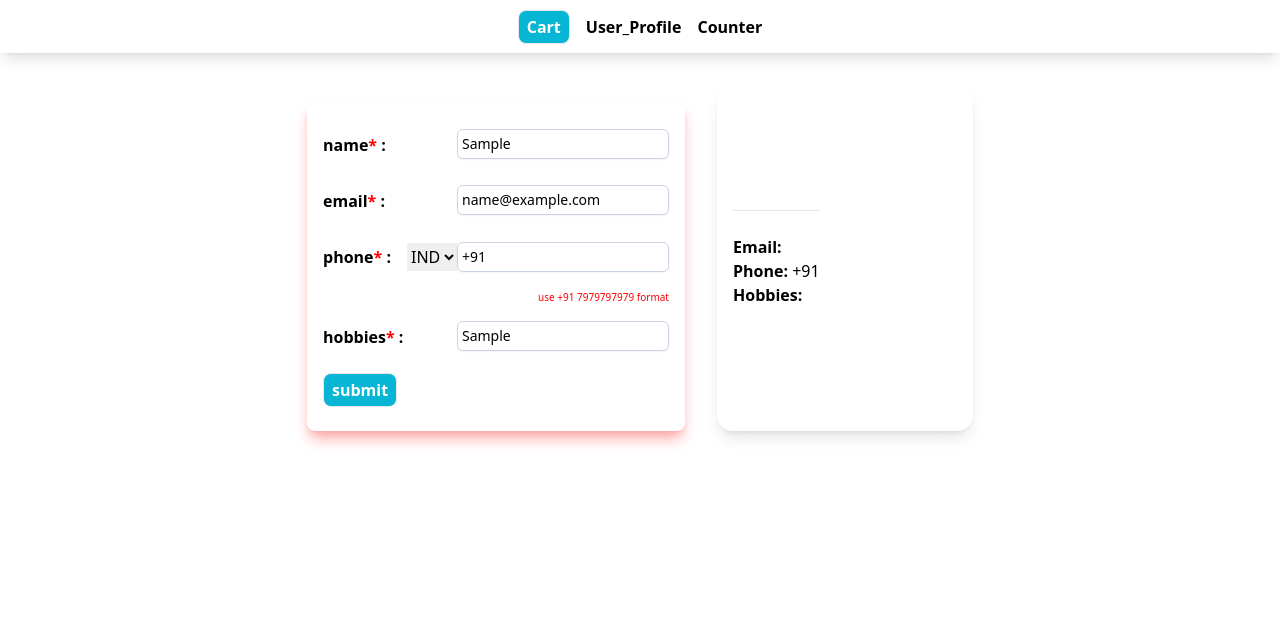
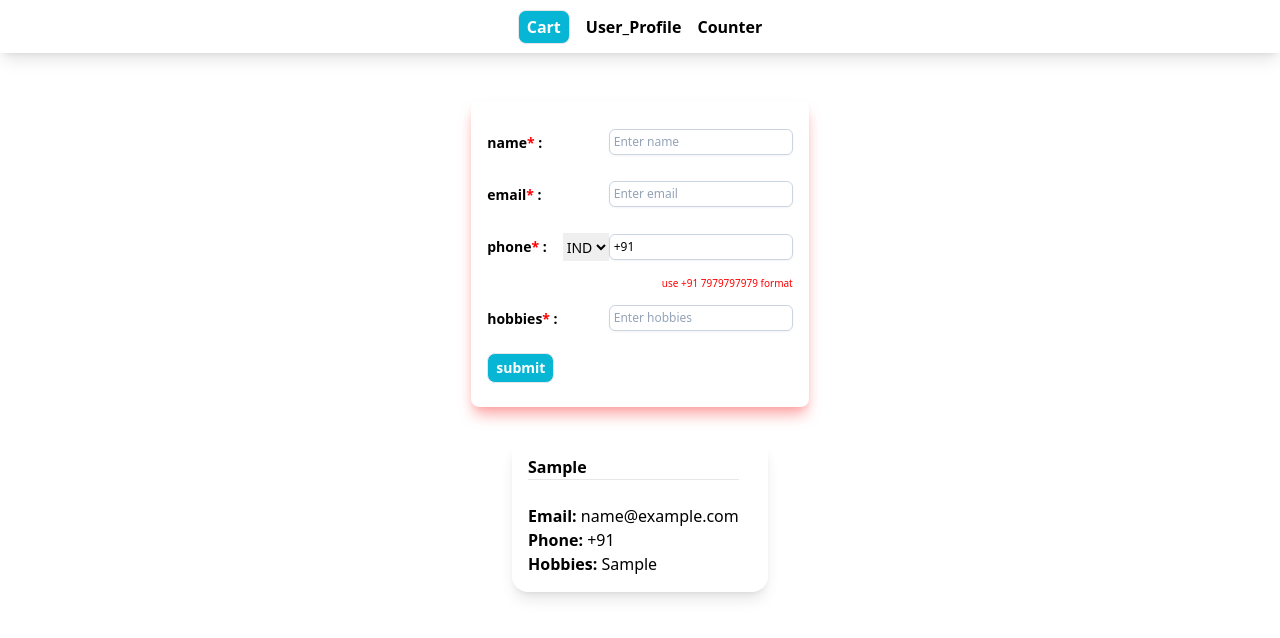
Before and after one commit to satishIllumina/ReactAssignment, a React (Vite) app: page /userprofile in a window 1280 px wide. Both pictures are taken after typing "Sample", "name@example.com", "Sample" into the empty fields and a click on the button "submit". Shown: the top 638 px of the page. Built offline with nearby package versions, Linux system fonts and the light colour scheme.

Commit message:
userprofile changes done and cart

```diff
--- a/package.json
+++ b/package.json
@@ -4,7 +4,7 @@
   "version": "0.0.0",
   "type": "module",
   "scripts": {
-    "dev": "vite",
+    "start": "vite",
     "build": "vite build",
     "lint": "eslint . --ext js,jsx --report-unused-disable-directives --max-warnings 0",
     "preview": "vite preview"
--- a/src/Cart/Cart.jsx
+++ b/src/Cart/Cart.jsx
@@ -46,11 +46,14 @@ const Cart = ({
         </div>
         <div className="">
           <button
-            onClick={() => product?.quantity >= 2 && productQuantityDecrement()}
+            onClick={() => {
+              product?.quantity >= 2 && productQuantityDecrement();
+              product?.quantity <= 1 && productDelete();
+            }}
             className="p-1 sm:p-2 border-r-2 bg-gray-200 rounded-l"
           >
             {product?.quantity <= 1 ? (
-              <button onClick={productDelete}>
+              <button>
                 <MdDeleteOutline />
               </button>
             ) : (
--- a/src/Cart/ProductDetails.jsx
+++ b/src/Cart/ProductDetails.jsx
@@ -17,12 +17,14 @@ const ProductDetails = ({
   useEffect(() => {}, [deletedItem]);
 
   return (
-    <div className="shadow-lg hover:duration-500 hover:shadow-cyan-700 m-4 flex flex-col justify-between items-center h-72 rounded-lg cursor-pointer ">
+    <div className=" shadow-lg hover:duration-500 hover:shadow-cyan-700 m-4 flex flex-col items-center rounded-lg cursor-pointer ">
       <img className="image " src={product?.images[0]} alt="" />
       <div className="flex flex-col justify-between items-center m-4">
-        <p className="text-xs sm:text-sm font-bold">{product?.title}</p>
+        <p className="text-xs text-nowrap sm:text-sm font-bold">
+          {product?.title}
+        </p>
         <p className="text-xs sm:text-sm mb-4">price: Rs.{product?.price}/-</p>
-        <div>
+        <div className="">
           {cart.some((item) => item.id === product.id) ? (
             <button className="bg-cyan-600 px-2 py-1 text-white text-xs sm:text-sm border rounded font-bold">
               Added
--- a/src/UserProfile/UserProfile.jsx
+++ b/src/UserProfile/UserProfile.jsx
@@ -9,7 +9,7 @@ function UserProfile() {
     hobbies: "",
   });
 
-  const [finalData, setFinalData] = useState({});
+  const [finalData, setFinalData] = useState([]);
   const phoneFocus = useRef();
 
   // const [countryCode,setCountryCode] = useState("")
@@ -24,6 +24,15 @@ function UserProfile() {
   const handleSubmit = (e) => {
     e.preventDefault();
     validate();
+    if (Object.keys(errors).length === 0 && formDetails.name) {
+      setFinalData([...finalData, formDetails]);
+      setFormDetails({
+        name: "",
+        email: "",
+        phone: "+91 ",
+        hobbies: "",
+      });
+    }
   };
 
   const validate = () => {
@@ -53,18 +62,9 @@ function UserProfile() {
     setErrors(formErrors);
   };
 
-  useEffect(() => {
-    if (Object.keys(errors).length === 0) {
-      setFinalData(formDetails);
-    }
-  }, [errors]);
-
   return (
-    <div style={{ height: "70vh" }}>
-      <div
-        className="sm:flex sm:gap-8 flex-row
-       gap-8 text-xs sm:text-base justify-center m-8 align-middle"
-      >
+    <div>
+      <div className="flex text-xs sm:text-sm justify-center mt-8 mb-4 align-middle">
         <form
           className={
             Object.keys(errors).length === 0
@@ -104,7 +104,7 @@ function UserProfile() {
                     </select>
 
                     <input
-                      class="my-3 block p-1 bg-white border border-slate-300 rounded-md text-sm shadow-sm placeholder-slate-400
+                      class="my-3 block p-1 bg-white border border-slate-300 rounded-md text-xs shadow-sm placeholder-slate-400
                       focus:outline-none focus:border-sky-500 focus:ring-1 focus:ring-sky-500
                     "
                       name={item}
@@ -135,22 +135,26 @@ function UserProfile() {
             </button>
           </div>
         </form>
-        <div className="secondDiv shadow-lg w-64">
+      </div>
+      <div className="flex gap-4 text-xs sm:text-base justify-center m-8 align-middle flex-wrap">
+        {finalData?.map((data, i) => (
+          <div key={i} className="secondDiv shadow-lg w-64 ">
             <div className="flex-row justify-content-between">
-            <h1 className="font-bold">{finalData.name}</h1>
+              <h1 className="font-bold">{data.name}</h1>
               <hr />
               <br />
               <h1 className="font-bold">
-              Email: <span className="font-normal">{finalData.email}</span>
+                Email: <span className="font-normal">{data.email}</span>
               </h1>
               <h1 className="font-bold">
-              Phone: <span className="font-normal">{finalData.phone}</span>
+                Phone: <span className="font-normal">{data.phone}</span>
               </h1>
               <h1 className="font-bold">
-              Hobbies: <span className="font-normal">{finalData.hobbies}</span>
+                Hobbies: <span className="font-normal">{data.hobbies}</span>
               </h1>
             </div>
           </div>
+        ))}
       </div>
     </div>
   );
```
Lines whose indentation alone changed are shown as unchanged.
